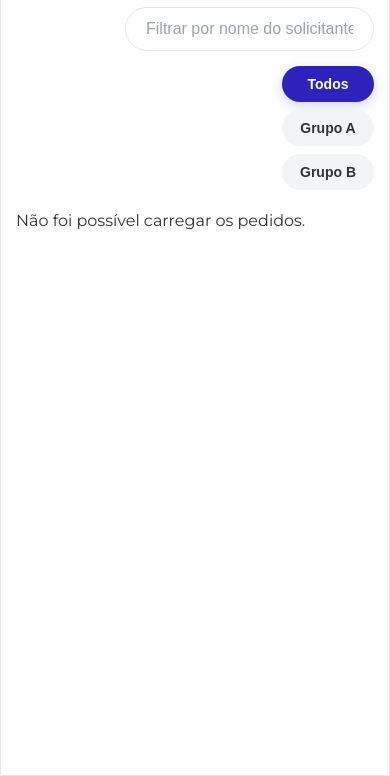
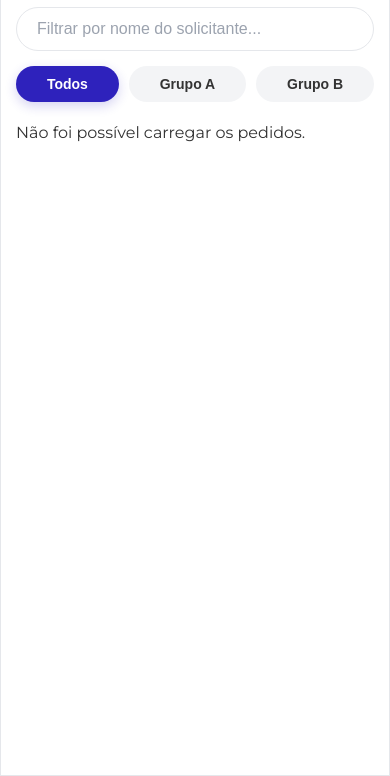
Before and after one commit to david-barbosa-it/ordering-system, a website: page public/dashboard.html in a window 390 px wide. Shown: the part 68-844 px from the top of the page. Drawn offline with Linux system fonts and the light colour scheme; no server answers.

Commit message:
fix - Web dash mobile UI

```diff
--- a/public/dashboard.css
+++ b/public/dashboard.css
@@ -127,20 +127,22 @@ h1 {
 
     /* Layout do cabeçalho no celular: filtros no topo, lista embaixo */
     .controls-bar {
-        flex-direction: column;
-        align-items: flex-end;
+        flex-direction: column; /* Empilha a barra de busca e os botões */
+        align-items: stretch;
         gap: 15px;
     }
 
     .filter-buttons {
-        justify-content: center;
-        flex-wrap: wrap;
+        display: flex; /* Garante que os botões usem Flexbox */
+        justify-content: space-between; /* Distribui os botões uniformemente */
+        gap: 10px; /* Adiciona um pequeno espaço entre eles */
+        flex-wrap: wrap; /* Permite que os botões quebrem a linha se houver muitos */
     }
 
     .filter-btn {
         padding: 10px 18px;
         font-size: 14px;
-        flex-grow: 1;
+        flex-grow: 1; /* Faz com que os botões ocupem o espaço disponível */
     }
 
     /* Layout de Lista no Celular: uma coluna que ocupa toda a largura */
@@ -148,7 +150,7 @@ h1 {
         display: flex;
         flex-direction: column;
         gap: 15px;
-        flex-grow: 1; /* Ocupa o restante do espaço vertical */
+        flex-grow: 1;
     }
 
     /* Estilo para cada item na lista (exemplo) */
@@ -163,17 +165,22 @@ h1 {
 
 /* Telas menores que 480px (celulares muito pequenos) */
 @media (max-width: 480px) {
-    .filter-buttons {
-        flex-direction: column;
-        gap: 8px;
+    .controls-bar {
+        flex-direction: column; /* Empilha a barra de busca e os botões */
+        align-items: stretch;
+        gap: 15px;
     }
 
-    .filter-container {
-        width: 100%;
+    .filter-buttons {
+        display: flex; /* Garante que os botões usem Flexbox */
+        justify-content: space-between; /* Distribui os botões uniformemente */
+        gap: 10px; /* Adiciona um pequeno espaço entre eles */
+        flex-wrap: wrap; /* Permite que os botões quebrem a linha se houver muitos */
     }
 
     .filter-btn {
-        width: 100%;
-        text-align: center;
+        padding: 10px 18px;
+        font-size: 14px;
+        flex-grow: 1; /* Faz com que os botões ocupem o espaço disponível */
     }
 }
--- a/public/dashboard.html
+++ b/public/dashboard.html
@@ -1,22 +1,33 @@
 <!DOCTYPE html>
 <html lang="pt-br">
   <head>
-    <meta charset="UTF-8">
+    <meta charset="UTF-8" />
     <title>Dashboard Administrativo</title>
-    <link rel="stylesheet" href="https://cdnjs.cloudflare.com/ajax/libs/font-awesome/6.4.0/css/all.min.css">
-    <link rel="preconnect" href="https://fonts.googleapis.com">
-    <link rel="preconnect" href="https://fonts.gstatic.com" crossorigin>
-    <link href="https://fonts.googleapis.com/css2?family=Montserrat:wght@400;600;700&display=swap" rel="stylesheet">
+    <link
+      rel="stylesheet"
+      href="https://cdnjs.cloudflare.com/ajax/libs/font-awesome/6.4.0/css/all.min.css"
+    />
+    <link rel="preconnect" href="https://fonts.googleapis.com" />
+    <link rel="preconnect" href="https://fonts.gstatic.com" crossorigin />
+    <link
+      href="https://fonts.googleapis.com/css2?family=Montserrat:wght@400;600;700&display=swap"
+      rel="stylesheet"
+    />
+    <meta name="viewport" content="width=device-width, initial-scale=1.0">
     <!-- <link rel="stylesheet" href="styles.css"> -->
-    <link rel="stylesheet" href="dashboard.css">
+    <link rel="stylesheet" href="dashboard.css" />
   </head>
   <body class="dashboard-body">
     <div class="dashboard-container">
-        <h1>Dashboard Administrativo</h1>
+      <h1>Pedidos Baixada & R.Lagos</h1>
 
       <div class="controls-bar">
         <div class="search-container">
-                <input type="text" id="search-input" placeholder="Filtrar por nome do solicitante...">
+          <input
+            type="text"
+            id="search-input"
+            placeholder="Filtrar por nome do solicitante..."
+          />
         </div>
 
         <div class="filter-buttons">
@@ -26,8 +37,7 @@
         </div>
       </div>
 
-        <div id="pedidos-container" class="pedidos-list">
-            </div>
+      <div id="pedidos-container" class="pedidos-list"></div>
     </div>
 
     <script src="dashboard.js"></script>
```
Also changed, not shown: public/index.html (+1 -1 lines). Lines whose indentation alone changed are shown as unchanged.
